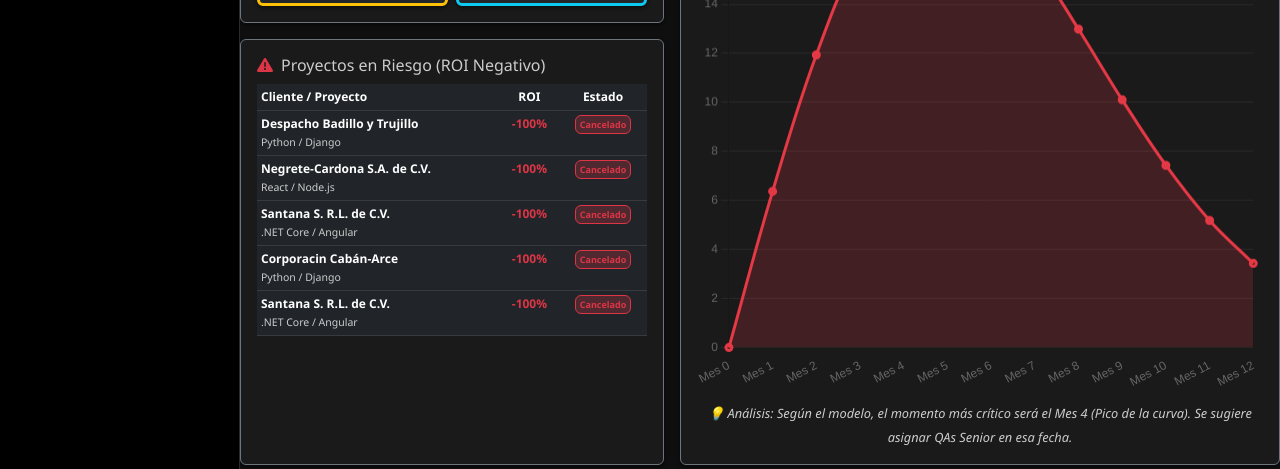
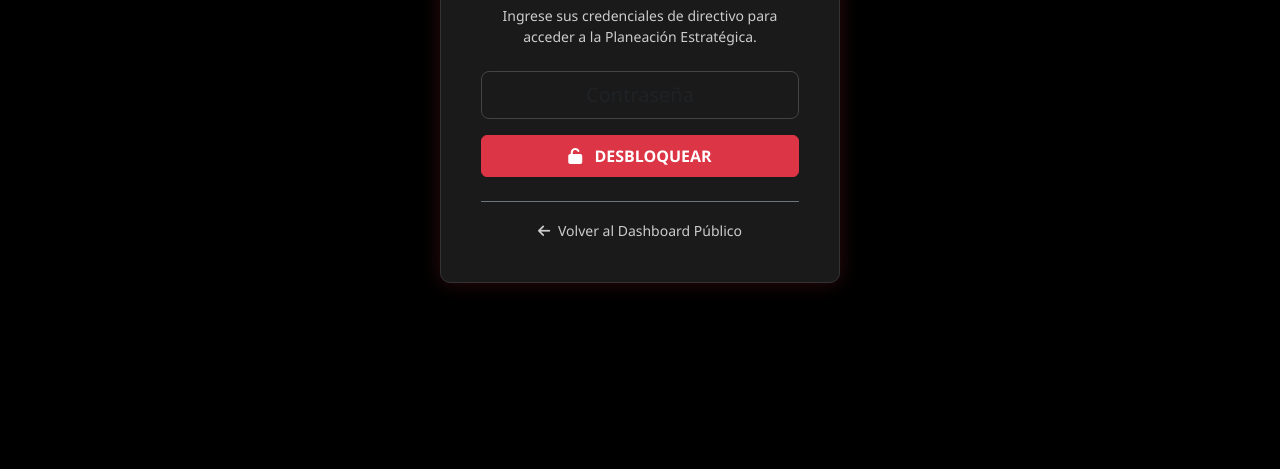
Before and after one commit to LuisCarl0ss/Proyecto-Inteligencia_Negocios, a plain HTML site: page Dashboard/estrategia.html in a window 1280 px wide. Shown: the part 331-800 px from the top of the page. Drawn offline with nearby package versions, Linux system fonts and the light colour scheme.

Commit message:
Se agrego capa de seguridad

```diff
--- a/Dashboard/estrategia.html
+++ b/Dashboard/estrategia.html
@@ -10,8 +10,66 @@
     <link rel="stylesheet" href="https://cdnjs.cloudflare.com/ajax/libs/font-awesome/6.4.0/css/all.min.css">
     <!-- CSS Personalizado -->
     <link rel="stylesheet" href="styles.css">
+    <!-- ESTILOS EXTRA PARA EL LOGIN (Solo en esta página) -->
+    <style>
+        #loginOverlay {
+            position: fixed;
+            top: 0;
+            left: 0;
+            width: 100%;
+            height: 100%;
+            background-color: #000000; /* Fondo negro total */
+            z-index: 9999; /* Asegura que esté encima de todo */
+            display: flex;
+            justify-content: center;
+            align-items: center;
+            flex-direction: column;
+        }
+
+        .login-box {
+            background-color: #1a1a1a;
+            padding: 40px;
+            border-radius: 10px;
+            border: 1px solid #333;
+            text-align: center;
+            box-shadow: 0 0 20px rgba(230, 57, 70, 0.2); /* Resplandor rojo suave */
+            width: 100%;
+            max-width: 400px;
+        }
+
+        .blur-content {
+            filter: blur(5px); /* Efecto borroso al fondo si quisieras */
+        }
+    </style>
 </head>
 <body>
+
+    <div id="loginOverlay">
+    <div class="login-box">
+        <div class="mb-4">
+            <i class="fa-solid fa-user-shield fa-3x text-danger"></i>
+        </div>
+        <h4 class="text-white mb-2">Área Restringida</h4>
+        <p class="text-muted small mb-4">Ingrese sus credenciales de directivo para acceder a la Planeación Estratégica.</p>
+
+        <div class="form-group mb-3">
+            <input type="password" id="inputPass" class="form-control form-control-lg bg-dark text-white border-secondary text-center" placeholder="Contraseña">
+        </div>
+
+        <button class="btn btn-danger w-100 py-2 fw-bold" onclick="verificarAcceso()">
+            <i class="fa-solid fa-unlock me-2"></i> DESBLOQUEAR
+        </button>
+        <p id="errorMsg" class="text-danger mt-3 small" style="display: none;">
+            <i class="fa-solid fa-circle-exclamation me-1"></i> Contraseña incorrecta
+        </p>
+
+        <div class="mt-4 border-top border-secondary pt-3">
+            <a href="index.html" class="text-muted small text-decoration-none">
+                <i class="fa-solid fa-arrow-left me-1"></i> Volver al Dashboard Público
+            </a>
+        </div>
+    </div>
+</div>
 
 <div class="d-flex" id="wrapper">
     <!-- SIDEBAR -->
@@ -158,5 +216,52 @@
 <script src="https://cdn.jsdelivr.net/npm/bootstrap@5.3.0/dist/js/bootstrap.bundle.min.js"></script>
 <script src="https://cdn.jsdelivr.net/npm/chart.js"></script>
 <script src="app.js"></script>
+
+<!-- SCRIPT DE SEGURIDAD -->
+<script>
+    function verificarAcceso() {
+        const pass = document.getElementById('inputPass').value;
+        const overlay = document.getElementById('loginOverlay');
+        const errorMsg = document.getElementById('errorMsg');
+
+        // CONTRASEÑA MAESTRA (Cámbiala aquí si quieres)
+        if (pass === "admin123") {
+            // Efecto de desvanecimiento
+            overlay.style.transition = "opacity 0.5s ease";
+            overlay.style.opacity = "0";
+
+            // Eliminar del DOM después de la animación
+            setTimeout(() => {
+                overlay.style.display = "none";
+            }, 500);
+        } else {
+            // Mostrar error y sacudir caja
+            errorMsg.style.display = "block";
+            const box = document.querySelector('.login-box');
+            box.style.animation = "shake 0.3s";
+            setTimeout(() => { box.style.animation = ""; }, 300);
+        }
+    }
+
+    // Permitir dar Enter para entrar
+    document.getElementById('inputPass').addEventListener('keypress', function (e) {
+        if (e.key === 'Enter') {
+            verificarAcceso();
+        }
+    });
+
+    // Animación de error (Shake)
+    const styleSheet = document.createElement("style");
+    styleSheet.innerText = `
+        @keyframes shake {
+            0% { transform: translateX(0); }
+            25% { transform: translateX(-10px); }
+            50% { transform: translateX(10px); }
+            75% { transform: translateX(-10px); }
+            100% { transform: translateX(0); }
+        }
+    `;
+    document.head.appendChild(styleSheet);
+</script>
 </body>
 </html>
```
